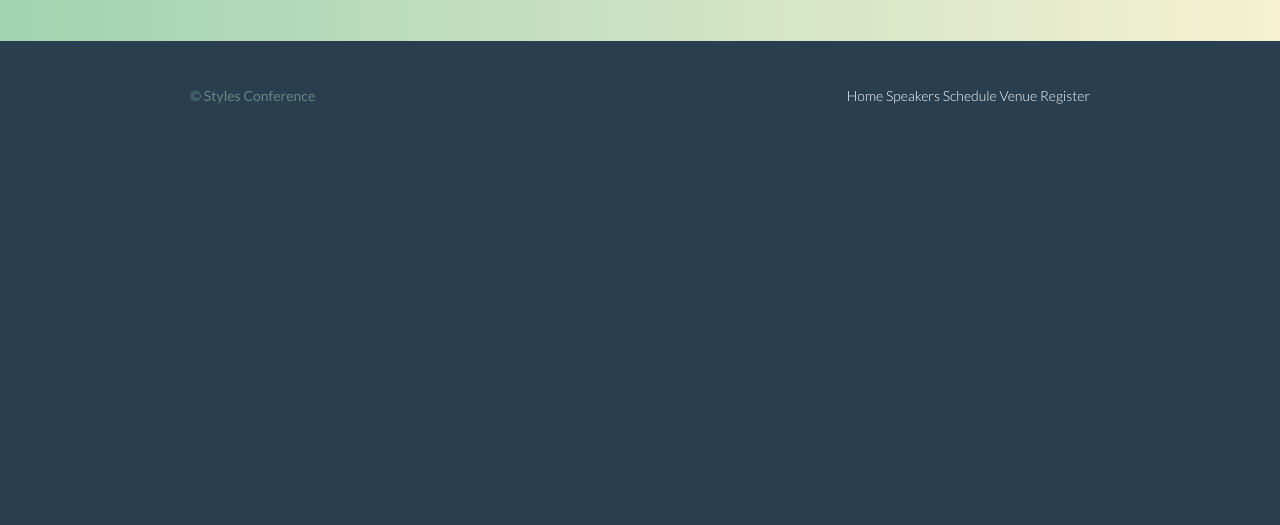
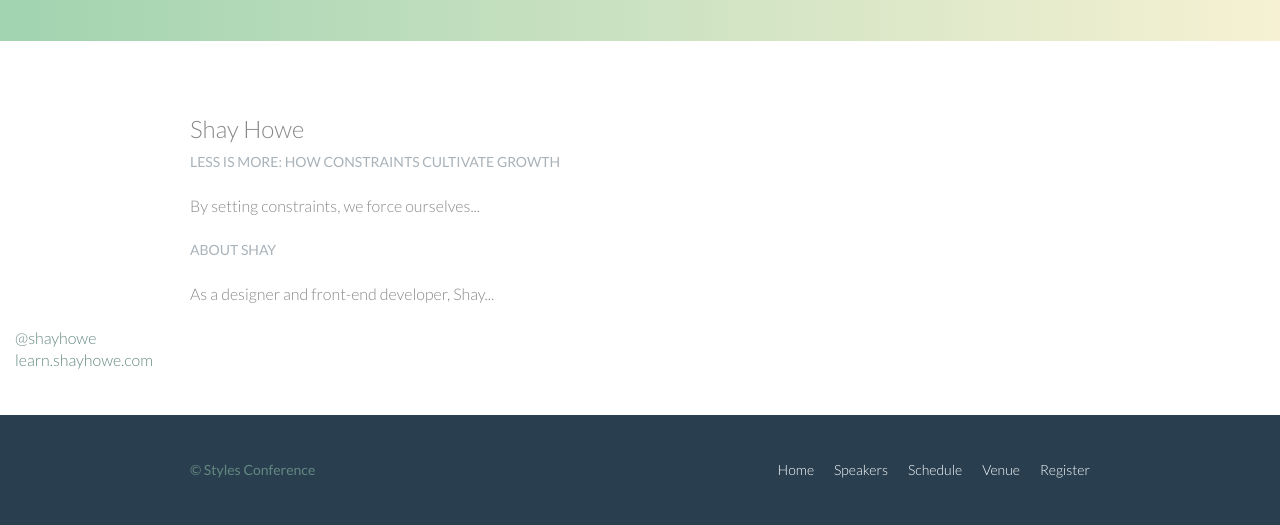
Before and after one commit to msagerup/Conference-website, a plain HTML site: page speakers.html in a window 1280 px wide. Shown: the part 355-880 px from the top of the page. Before the commit the page ends 800 px from the top, so only its background shows below. Drawn offline with Linux system fonts and the light colour scheme.

Commit message:
Add individual styling to child pages

```diff
--- a/assets/stylesheets/main.css
+++ b/assets/stylesheets/main.css
@@ -198,7 +198,15 @@ NAVIGATION
 	text-align: right;
 }
 
+.nav li {
+	display: inline-block;
+	margin: 0 10px;
+	vertical-align: top;
+}
 
+.nav li:last-child {
+	margin-right: 0;
+}
 
 
 
--- a/speakers.html
+++ b/speakers.html
@@ -14,14 +14,15 @@
       <a href="index.html">Styles <br> Conference</a>
       </h1>
       <h3 class="tagline">August 24&ndash;26th &mdash; Chicago, IL</h3>
-
       <nav class="nav primary-nav">
-        <a href="index.html">Home</a>
-        <a href="speakers.html">Speakers</a>
-        <a href="schedule.html">Schedule</a>
-        <a href="venue.html">Venue</a>
-        <a href="register.html">Register</a>
-      </nav>
+     <ul>
+        <li><a href="index.html">Home</a></li><!--
+          --><li><a href="speakers.html">Speakers</a></li><!--
+          --><li><a href="schedule.html">Schedule</a></li><!--
+          --><li><a href="venue.html">Venue</a></li><!--
+          --><li><a href="register.html">Register</a></li>
+          </ul>
+        </nav>
 
     </header>
 
@@ -39,14 +40,46 @@
       </div>
     </section>
 
+    <section class="row">
+      <div class="grid">
+
+        <section id="shay-howe">
+          <div class="col-2-3">
+
+          <h2>Shay Howe</h2>
+          <h5>Less is More: How Constraints Cultivate Growth</h5>
+          <p>By setting constraints, we force ourselves...</p>
+
+          <h5>
+
+          <h5>About Shay</h5>
+
+          <p>As a designer and front-end developer, Shay...</p>
+        </section>
+
+      </div><!--
+
+      --><aside class="col-1-3">
+          <div class="speaker-info">
+
+            <ul>
+              <li><a href="https://twitter.com/shayhowe">@shayhowe</a></li>
+              <li><a href="http://learn.shayhowe.com">learn.shayhowe.com</a></li>
+            </ul>
+          </div>
+        </aside>
+    </section>
+
     <footer class="primary-footer container group">
       <small>&copy; Styles Conference</small>
       <nav class="nav">
-        <a href="index.html">Home</a>
-        <a href="speakers.html">Speakers</a>
-        <a href="schedule.html">Schedule</a>
-        <a href="venue.html">Venue</a>
-        <a href="register.html">Register</a>
+       <ul>
+        <li><a href="index.html">Home</a></li><!--
+          --><li><a href="speakers.html">Speakers</a></li><!--
+          --><li><a href="schedule.html">Schedule</a></li><!--
+          --><li><a href="venue.html">Venue</a></li><!--
+          --><li><a href="register.html">Register</a></li>
+          </ul>
       </nav>
     </footer>
   </body>
```
Also changed, not shown: index.html (+14 -10 lines).
